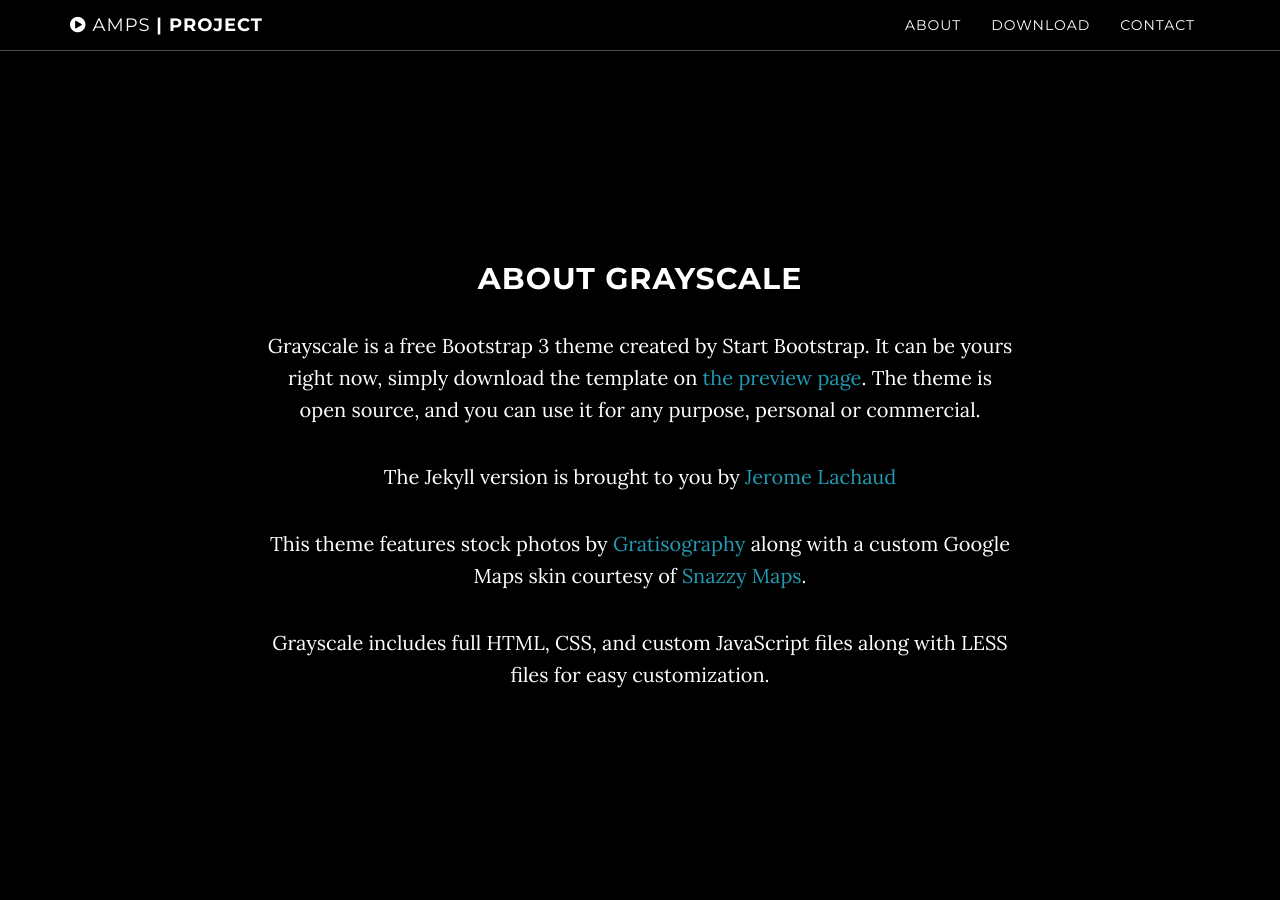
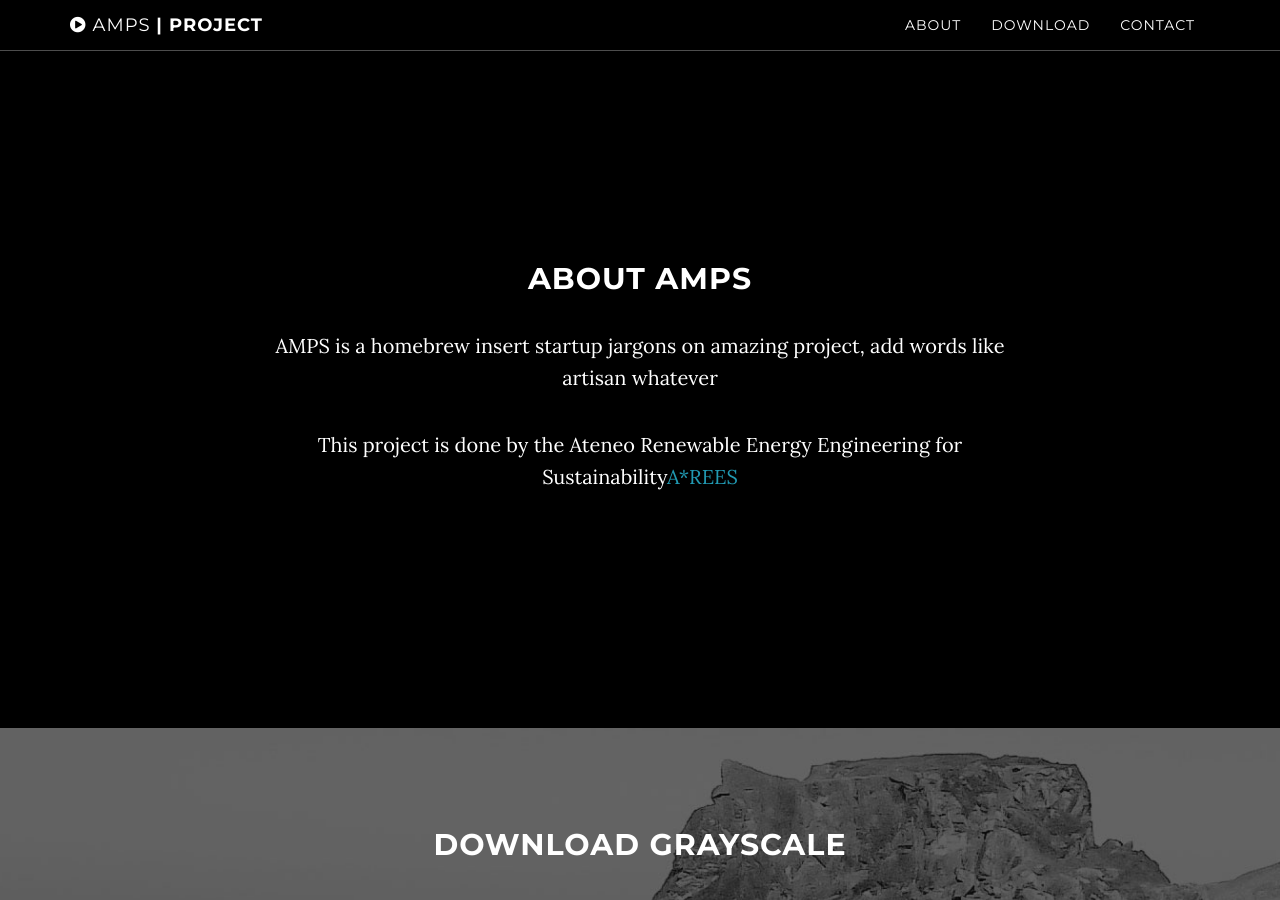
Before and after one commit to amps-project/amps-project, a Jekyll site: the page built from index.html, in a window 1280 px wide and 900 px high, scrolled down 838 px. Built offline with Jekyll 4.4.1, drawn with Linux system fonts in a browser that asks for light colours.

Commit message:
Update about.html

```diff
--- a/_includes/about.html
+++ b/_includes/about.html
@@ -2,11 +2,9 @@
     <section id="about" class="container content-section text-center">
         <div class="row">
             <div class="col-lg-8 col-lg-offset-2">
-                <h2>About Grayscale</h2>
-                <p>Grayscale is a free Bootstrap 3 theme created by Start Bootstrap. It can be yours right now, simply download the template on <a href="http://startbootstrap.com/template-overviews/grayscale/">the preview page</a>. The theme is open source, and you can use it for any purpose, personal or commercial.</p>
-                <p>The Jekyll version is brought to you by <a href="https://github.com/jeromelachaud">Jerome Lachaud</a></p>
-                <p>This theme features stock photos by <a href="http://gratisography.com/">Gratisography</a> along with a custom Google Maps skin courtesy of <a href="http://snazzymaps.com/">Snazzy Maps</a>.</p>
-                <p>Grayscale includes full HTML, CSS, and custom JavaScript files along with LESS files for easy customization.</p>
+                <h2>About AMPS</h2>
+                <p> AMPS is a homebrew insert startup jargons on amazing project, add words like artisan whatever</p>
+                <p>This project is done by the Ateneo Renewable Energy Engineering for Sustainability<a href="https://ateneorees.github.io/">A*REES</a></p>
             </div>
         </div>
     </section>
```
